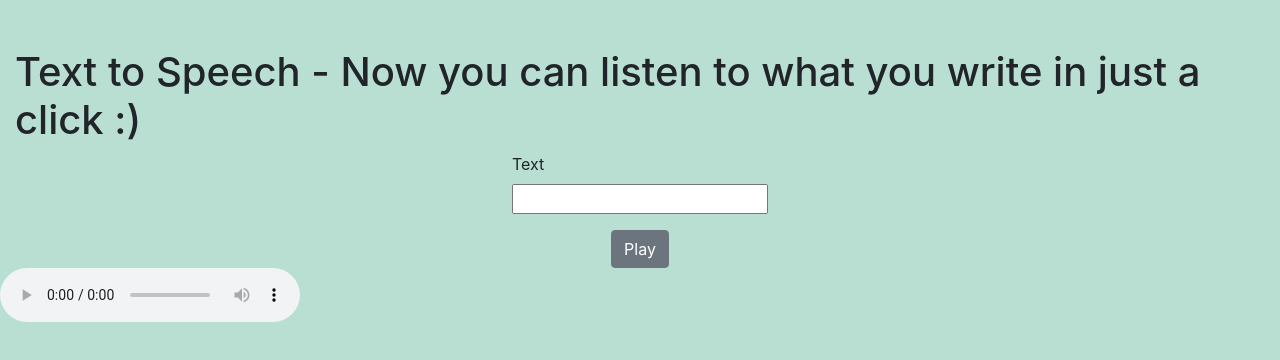
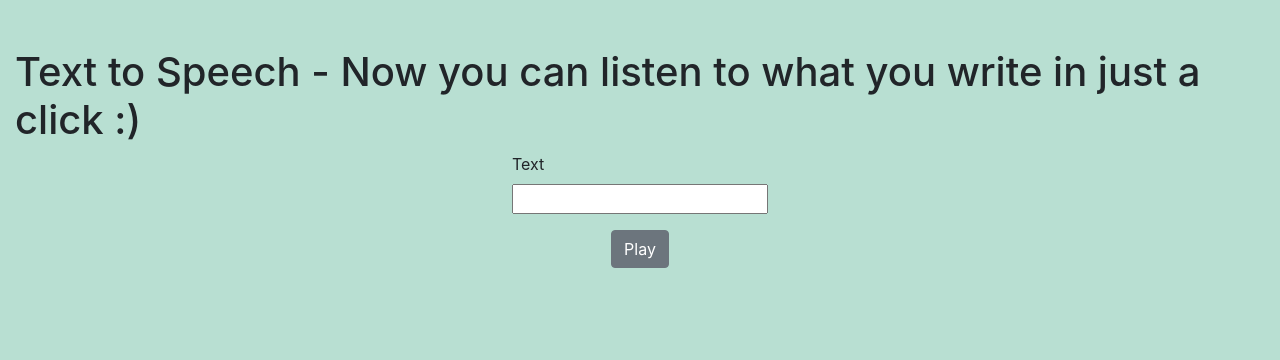
Before and after one commit to rohitkdd/text-to-speech, an Angular app: page / in a window 1280 px wide. Shown: the top 360 px of the page. Built offline with nearby package versions, Linux system fonts and the light colour scheme.

Commit message:
Code refactoring

```diff
--- a/src/app/components/ibm-text-to-speech/ibm-text-to-speech.component.html
+++ b/src/app/components/ibm-text-to-speech/ibm-text-to-speech.component.html
@@ -25,7 +25,3 @@
     </form>
   </div>
 </div>
-
-<ng-container>
-  <audio controls="controls" #output> </audio>
-</ng-container>
--- a/src/app/components/ibm-text-to-speech/ibm-text-to-speech.component.ts
+++ b/src/app/components/ibm-text-to-speech/ibm-text-to-speech.component.ts
@@ -14,7 +14,6 @@ export class IbmTextToSpeechComponent implements OnInit {
   isFormSubmitted = false;
   textToSpeechSubscription: Subscription;
   textToConvert: string;
-  @ViewChild('output', { static: false }) outputAudio: ElementRef;
 
   constructor(private speechGenerationService: SpeechGenerationService, private formBuilder: FormBuilder) {
     this.textToSpeechForm = this.formBuilder.group({
```
